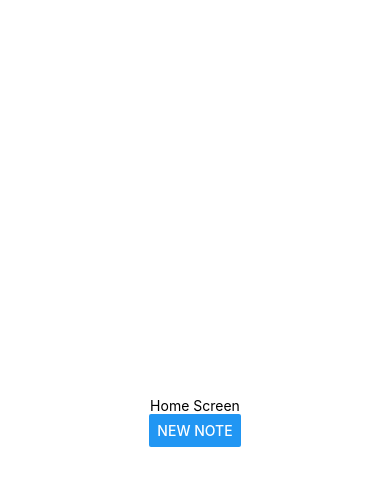
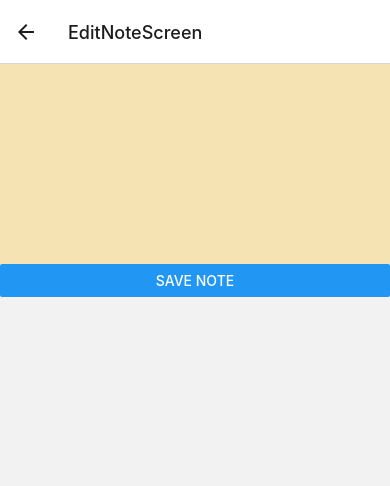
Before and after one commit to cembicakci/react-native-notes-app, a React Native app: screen /EditNoteScreen in a window 390 px wide. Shown: the top 486 px of the page. Built offline with nearby package versions, Linux system fonts and the light colour scheme.

Commit message:
installed react navigation

```diff
--- a/App.tsx
+++ b/App.tsx
@@ -2,27 +2,25 @@ import { useState } from 'react';
 import { Button, StyleSheet, Text, View } from 'react-native';
 import { StatusBar } from 'expo-status-bar';
 
-import AsyncStorage from '@react-native-async-storage/async-storage';
-import NoteInput from './components/NoteInput';
-import Home from './components/Home';
+import { NavigationContainer } from '@react-navigation/native';
+import { createNativeStackNavigator } from '@react-navigation/native-stack';
+
+import HomeScreen from './screens/HomeScreen';
+import EditNoteScreen from './screens/EditNoteScreen';
+import { RootStackParamList } from './types';
+
+const Stack = createNativeStackNavigator<RootStackParamList>();
 
 export default function App() {
+  return (
+    <NavigationContainer>
+      <StatusBar style="auto" />
 
-  const [isCreate, setIsCreate] = useState<boolean>(false)
-
-  const saveNote = async (text: string) => {
-    setIsCreate(false)
-    await AsyncStorage.setItem('note', text)
-  }
-
-  return (
-    <View style={styles.container}>
-      <StatusBar style="auto" />
-      {
-        isCreate ? (<NoteInput saveNote={saveNote} />) : (<Home toggleNewNote={(toggle) => { setIsCreate(toggle) }} />)
-      }
-
-    </View>
+      <Stack.Navigator>
+        <Stack.Screen name="HomeScreen" component={HomeScreen} />
+        <Stack.Screen name="EditNoteScreen" component={EditNoteScreen} />
+      </Stack.Navigator>
+    </NavigationContainer>
   );
 }
 
--- a/components/Home.tsx
+++ /dev/null
@@ -1,19 +0,0 @@
-import React from 'react'
-import { Button, StyleSheet, Text, View } from 'react-native'
-
-type Props = {
-    toggleNewNote: (toggle: boolean) => void
-}
-
-const Home = ({ toggleNewNote }: Props) => {
-    return (
-        <>
-            <Text>Home Screen</Text>
-            <Button title='New Note' onPress={() => { toggleNewNote(true) }} />
-        </>
-    )
-}
-
-export default Home
-
-const styles = StyleSheet.create({})
--- a/package.json
+++ b/package.json
@@ -10,10 +10,14 @@
   },
   "dependencies": {
     "@react-native-async-storage/async-storage": "1.17.11",
+    "@react-navigation/native": "^6.1.7",
+    "@react-navigation/native-stack": "^6.9.13",
     "expo": "~48.0.18",
     "expo-status-bar": "~1.4.4",
     "react": "18.2.0",
-    "react-native": "0.71.8"
+    "react-native": "0.71.8",
+    "react-native-safe-area-context": "4.5.0",
+    "react-native-screens": "~3.20.0"
   },
   "devDependencies": {
     "@babel/core": "^7.20.0",
--- /dev/null
+++ b/screens/EditNoteScreen.tsx
@@ -0,0 +1,19 @@
+import { StyleSheet, Text, View } from 'react-native'
+import React from 'react'
+import NoteInput from '../components/NoteInput'
+import AsyncStorage from '@react-native-async-storage/async-storage'
+
+const EditNoteScreen = () => {
+
+    const saveNote = async (text: string) => {
+        await AsyncStorage.setItem('note', text)
+    }
+
+    return (
+        <NoteInput saveNote={saveNote} />
+    )
+}
+
+export default EditNoteScreen
+
+const styles = StyleSheet.create({})
--- /dev/null
+++ b/screens/HomeScreen.tsx
@@ -0,0 +1,26 @@
+import React from 'react'
+import { Button, StyleSheet, Text, View } from 'react-native'
+import { useNavigation } from '@react-navigation/native';
+
+import EditNoteScreen from './EditNoteScreen'
+
+import { ScreenNavigationProp } from '../types';
+
+type Props = {
+    toggleNewNote: (toggle: boolean) => void
+}
+
+const HomeScreen = () => {
+    const navigation = useNavigation<ScreenNavigationProp>();
+
+    return (
+        <>
+            <Text>Home Screen</Text>
+            <Button title='New Note' onPress={() => { navigation.navigate('EditNoteScreen') }} />
+        </>
+    )
+}
+
+export default HomeScreen
+
+const styles = StyleSheet.create({})
--- /dev/null
+++ b/types.ts
@@ -0,0 +1,8 @@
+import type { NativeStackNavigationProp } from '@react-navigation/native-stack';
+
+export type RootStackParamList = {
+    HomeScreen: undefined,
+    EditNoteScreen: undefined
+}
+
+export type ScreenNavigationProp = NativeStackNavigationProp<RootStackParamList>;
```
Also changed, not shown: 1 other file (tests, documents, lock files or other folders).
